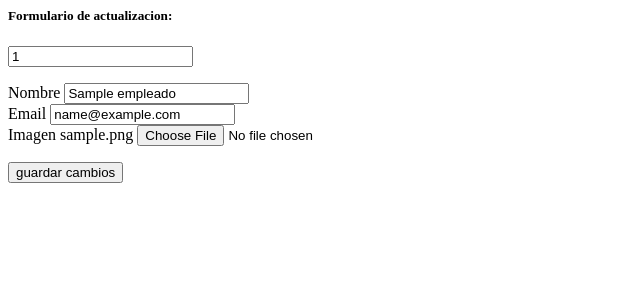
After one commit to Ary1994/crud-py, a Flask app: page /edit/1 in a window 1280 px wide. The commit adds this page. Shown: the top 300 px of the page, without its empty margins (0-640 px from the left). Run offline with Flask 2, Linux system fonts and the light colour scheme; tables that the repository leaves empty or names only in its code hold one stand-in row (values such as "Sample post").

Commit message:
modificar casi fin

```diff
--- a/app.py
+++ b/app.py
@@ -1,7 +1,8 @@
-from flask import render_template, request, redirect;
+from flask import render_template, request, redirect,send_from_directory;
 from flask import Flask;
 from flaskext.mysql import MySQL;
 from datetime import datetime;
+import os;
 
 app= Flask(__name__);
 mysql = MySQL()
@@ -10,6 +11,17 @@ app.config['MYSQL_DATABASE_USER'] = 'root'
 app.config['MYSQL_DATABASE_PASSWORD'] = ''
 app.config['MYSQL_DATABASE_DB'] = 'sistema22538'
 mysql.init_app(app)
+CARPETA= os.path.join("uploads")
+app.config["CARPETA"]=CARPETA;
+
+
+
+@app.route('/uploads/<nomImg>')
+def uploads(nomImg):
+    return send_from_directory(app.config ["CARPETA"] ,nomImg)
+
+
+
 
 @app.route('/')
 def main():
@@ -49,12 +61,57 @@ def storage():
 
 @app.route('/destroy/<int:id>')
 def destroy (id):
+
+    conn=mysql.connect();
+    cursor=conn.cursor();
+    cursor.execute("SELECT imagen FROM empleados WHERE id=%s",id)
+    imagen=cursor.fetchall();
+    os.remove(os.path.join(app.config["CARPETA"],imagen[0][0]))
     sql="DELETE FROM empleados WHERE id=%s";
     conn=mysql.connect();
     cursor=conn.cursor();
     cursor.execute(sql,(id));
     conn.commit();
     return redirect('/');
+@app.route('/edit/<int:id>')
+def edit(id):
+    conn=mysql.connect();
+    cursor=conn.cursor();
+    cursor.execute("SELECT * FROM empleados WHERE id=%s",id)
+    empleado=cursor.fetchall()
+    print(empleado)
+    conn.commit();
+
+    return render_template('/empleados/edit.html', ari = empleado )
+
+@app.route('/modify', methods=['POST'])
+def modify():
+    nombre= request.form['nombreValue']
+    email= request.form['emailValue']
+    file=request.files['fileValue']
+    id=request.form['idValue']
+    nuevoNombreImg='';
+    conn = mysql.connect();
+    cursor = conn.cursor();
+    if file.filename !='':
+        now=datetime.now();
+        moment=now.strftime('%Y%M%S');
+        nuevoNombreImg= moment +"-"+file.filename;
+        file.save('uploads/'+nuevoNombreImg);
+        cursor.execute("SELECT imagen FROM empleados WHERE id=%s",id)
+        imagen=cursor.fetchall()
+        os.remove(os.path.join(app.config["CARPETA"], imagen [0][0]))
+        cursor.execute("UPDATE empleados SET imagen=%s WHERE id=%s",(nuevoNombreImg,id))
+        conn.commit();
+
+    sql="UPDATE empleados SET nombre = %s, email = %s WHERE id=%s";
+
+    cursor.execute(sql,(nombre,email,id));
+    #print(file)
+    conn.commit();
+    return redirect('/');
+
+
 
 
 if __name__=='__main__':
--- /dev/null
+++ b/templates/empleados/edit.html
@@ -0,0 +1,26 @@
+{% for e in ari %}
+<form method="post" action="/modify" enctype="multipart/form-data">
+    <div class="card-body">
+        <h5 class="card-title">Formulario de actualizacion:</h5>
+        <p class="card-text">
+            <input type="text" name="idValue" value="{{e[0]}}" >
+            <div class="form-grup">
+                <label for="">Nombre</label>
+                <input type="text" name="nombreValue" id="nombreValue" value="{{ e[1] }}">
+            </div>
+            <div class="form-grup">
+                <label for="">Email</label>
+                <input type="text" name="emailValue" id="emailValue"value="{{ e[2] }}">
+            </div>
+            <div class="form-grup">
+                <label for="">Imagen</label>
+                {{e[3]}}
+                <input type="file" name="fileValue" id="fileValue" >
+            </div>
+
+        </p>
+
+    </div>
+    <button type="submit" class="btn btn-success">guardar cambios</button>
+</form>
+{% endfor %}
--- a/templates/empleados/index.html
+++ b/templates/empleados/index.html
@@ -23,8 +23,10 @@
                     <td>{{e[0]}}</td>
                     <td>{{e[1]}}</td>
                     <td>{{e[2]}}</td>
-                    <td>{{e[3]}}</td>
-                    <td>Editar- <a href="/destroy/{{e[0]}}">Borrar</a></td>
+                    <td>
+                        <img src="uploads/{{e[3]}}" alt="" class="img-thumbnail" width="100">
+                    </td>
+                    <td><a href="/edit/{{e[0]}}">Editar</a>- <a href="/destroy/{{e[0]}}">Borrar</a></td>
                 </tr>
             {% endfor %}
         </tbody>
```
Also changed, not shown: uploads/20222308-WhatsApp Image 2022-11-15 at 10.06.05 PM.jpeg (added), uploads/20222354-maxima.jpg (deleted), uploads/20224839-etiqueta baño.jpg (deleted), 1 other file.
